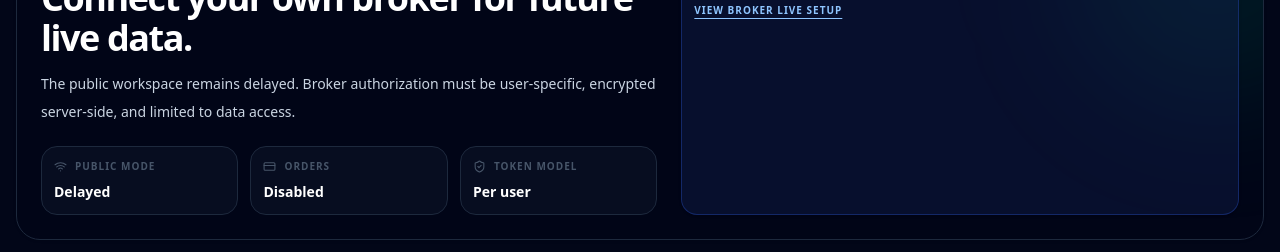
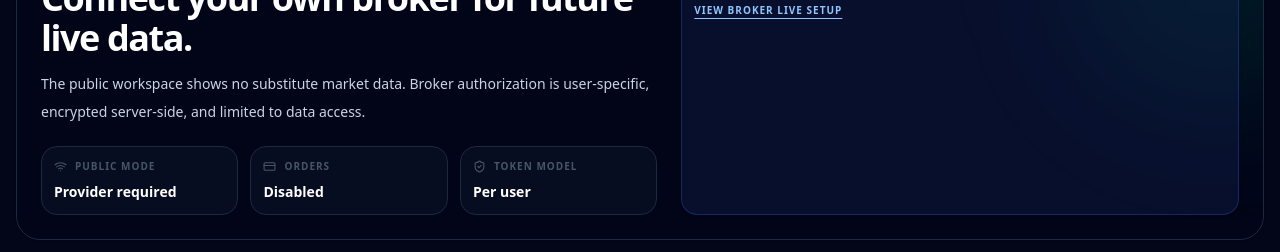
Before and after one commit to jobanpreet0523/StockPro-Screene, a React (Vite) app: page /connect-broker in a window 1280 px wide. Shown: the part 352-604 px from the top of the page. Built offline with nearby package versions, Linux system fonts and the light colour scheme; no server answers.

Commit message:
fix: clarify broker provider-required state

```diff
--- a/src/pages/ConnectBrokerPage.tsx
+++ b/src/pages/ConnectBrokerPage.tsx
@@ -20,9 +20,9 @@ export default function ConnectBrokerPage() {
               <Radio size={13} /> Per-user broker foundation
             </div>
             <h1 className="mt-4 text-3xl font-black tracking-[-0.04em] text-slate-950 dark:text-white md:text-4xl">Connect your own broker for future live data.</h1>
-            <p className="mt-3 max-w-3xl text-sm leading-7 text-slate-600 dark:text-slate-300">The public workspace remains delayed. Broker authorization must be user-specific, encrypted server-side, and limited to data access.</p>
+            <p className="mt-3 max-w-3xl text-sm leading-7 text-slate-600 dark:text-slate-300">The public workspace shows no substitute market data. Broker authorization is user-specific, encrypted server-side, and limited to data access.</p>
             <div className="mt-5 grid gap-3 sm:grid-cols-3">
-              <MiniStat icon={Wifi} label="Public mode" value="Delayed" />
+              <MiniStat icon={Wifi} label="Public mode" value="Provider required" />
               <MiniStat icon={CreditCard} label="Orders" value="Disabled" />
               <MiniStat icon={ShieldCheck} label="Token model" value="Per user" />
             </div>
```
